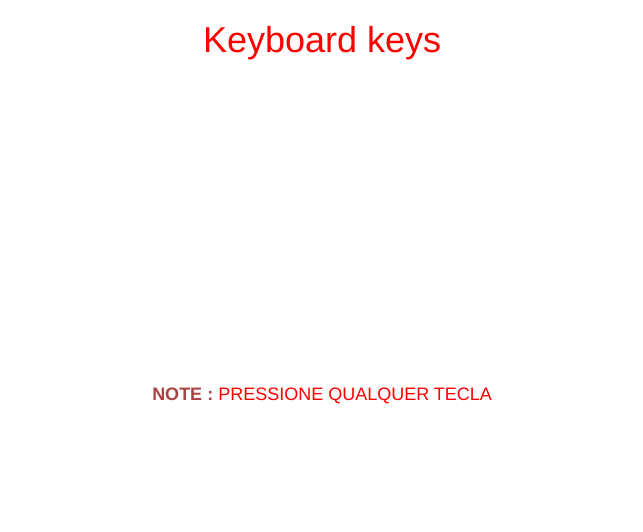
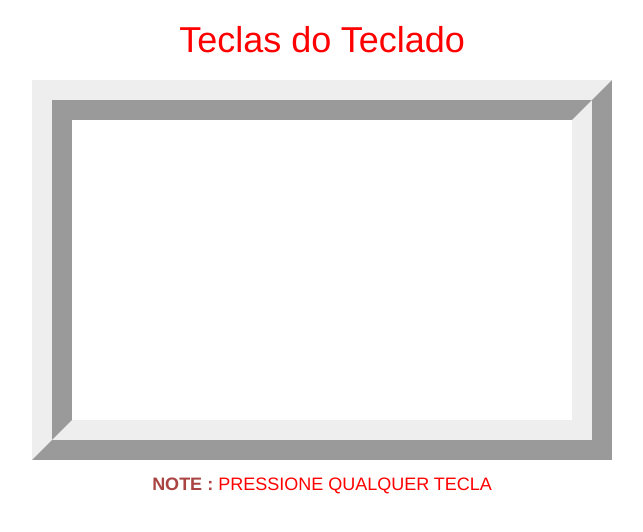
Before and after one commit to Leopopcat123/Projeto84-new, a plain HTML site: page index.html in a window 1280 px wide. Shown: the whole page, without its empty margins (318-961 px from the left). Drawn offline with nearby package versions, Linux system fonts and the light colour scheme.

Commit message:
Update index.html

```diff
--- a/index.html
+++ b/index.html
@@ -32,10 +32,9 @@ h1,h4
 <body>
 
 <center>
-<h1>Keyboard keys</h1>
-	<canvas id="mycanvas" widht="500" height="300">
+<h1>Teclas do Teclado</h1>
+	<canvas id="myCanvas" width="500" height="300">
 	</canvas>
-
 	<div id="d1"></div>
 <h4>
 	<b class="text-danger">NOTE : </b> PRESSIONE QUALQUER TECLA
```
